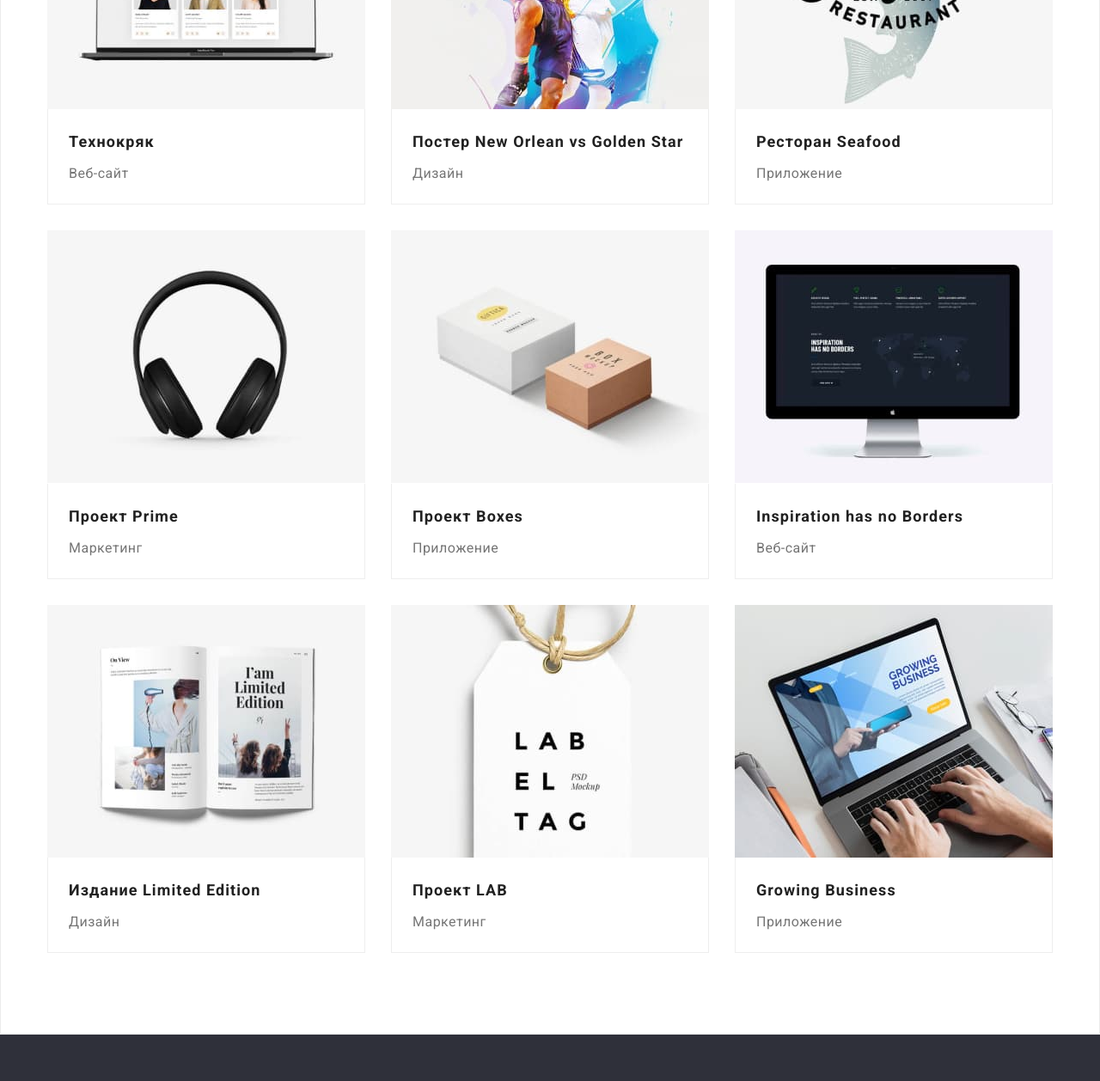
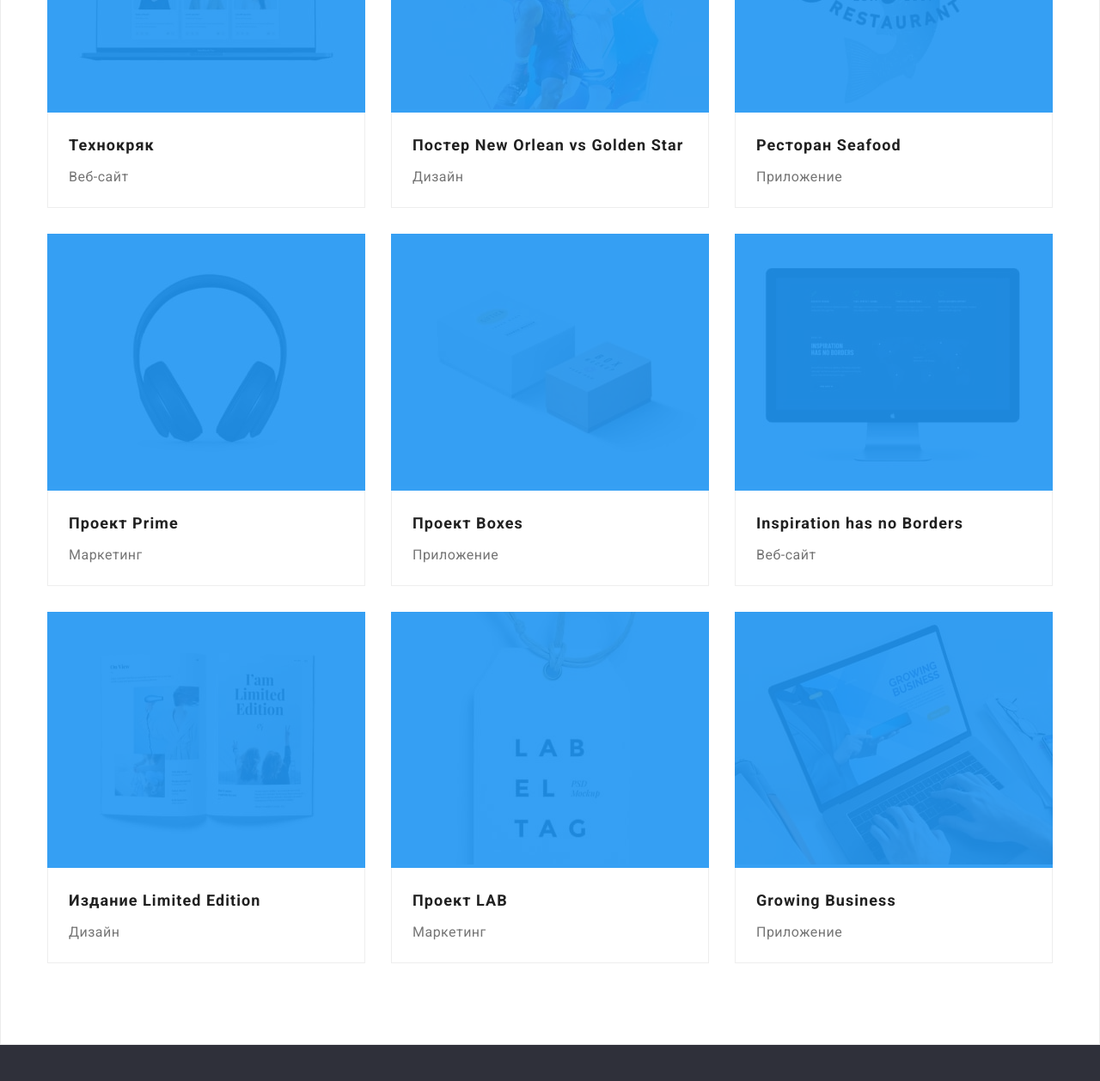
Before and after one commit to RostyslavSuprun/goit-markup-hw-05, a plain HTML site: page portfolio.html in a window 1280 px wide. Shown: the part 430-1688 px from the top of the page at 86% size. Drawn offline with nearby package versions, Linux system fonts and the light colour scheme.

Commit message:
img caption

```diff
--- a/css/styles.css
+++ b/css/styles.css
@@ -470,7 +470,7 @@ address {
   border: 1px solid #eeeeee;
   border-top: none;
   padding: 20px 24px;
-  margin-top: -4px;
+  margin-top: 0px;
 }
 .projects {
   margin-top: 0px;
@@ -626,3 +626,40 @@ address {
   box-shadow: 0px 1px 1px rgba(0, 0, 0, 0.12), 0px 4px 4px rgba(0, 0, 0, 0.06),
     1px 4px 6px rgba(0, 0, 0, 0.16);
 }
+/* =====overlay===== */
+.thumb {
+  position: relative;
+}
+.thumb::before {
+  content: "";
+  display: inline-block;
+  position: absolute;
+  width: 100%;
+  height: 100%;
+  background-color: var(--accent-color);
+  opacity: 0.9;
+}
+.img-box {
+  position: relative;
+}
+.img-description {
+  font-weight: 700;
+  font-size: 14px;
+  text-align: center;
+  letter-spacing: 0.03em;
+  text-transform: uppercase;
+  padding-top: 27px;
+  /* padding-bottom: 27px; */
+  margin-bottom: 0px;
+  margin-top: 0px;
+  background-color: rgba(47, 48, 58, 0.8);
+  color: #ffffff;
+
+  display: inline-block;
+  position: absolute;
+  bottom: 4px;
+  width: 100%;
+  height: 70px;
+}
+.preview:hover .project-image::before {
+}
--- a/portfolio.html
+++ b/portfolio.html
@@ -52,32 +52,32 @@
     <!--список сайтів-->
 
     <ul class="list project">
-        <li class="preview"><a class="project-image" href=""><img src="./images/technocrack.jpg" width="370" alt="website_technocrack">
-            <div class="card-border"><h3 class="projects">Технокряк</h3><p class="description">Веб-сайт</p></div></a>
+        <li class="preview"><a class="project-image" href=""><div class="thumb"><img src="./images/technocrack.jpg" width="370" alt="website_technocrack">
+           </div> <div class="card-border"><h3 class="projects">Технокряк</h3><p class="description">Веб-сайт</p></div></a>
         </li>
-        <li class="preview"><a class="project-image" href=""><img src="./images/poster_no_vs_gs.jpg" width="370" alt="poster_new_orlean_vs_golden_star">
-            <div class="card-border"><h3 class="projects">Постер New Orlean vs Golden Star</h3><p class="description">Дизайн</p></div></a>
+        <li class="preview"><a class="project-image" href=""><div class="thumb"><img src="./images/poster_no_vs_gs.jpg" width="370" alt="poster_new_orlean_vs_golden_star">
+           </div> <div class="card-border"><h3 class="projects">Постер New Orlean vs Golden Star</h3><p class="description">Дизайн</p></div></a>
         </li>
-        <li class="preview"><a class="project-image" href=""><img src="./images/restaurant_seafood.jpg" width="370" alt="app_restaurant_seafood">
-            <div class="card-border"><h3 class="projects">Ресторан Seafood</h3><p class="description">Приложение</p></div></a>
+        <li class="preview"><a class="project-image" href=""><div class="thumb"><img src="./images/restaurant_seafood.jpg" width="370" alt="app_restaurant_seafood">
+           </div> <div class="card-border"><h3 class="projects">Ресторан Seafood</h3><p class="description">Приложение</p></div></a>
         </li>
-        <li class="preview"><a class="project-image" href=""><img src="./images/project_prime.jpg" width="370" alt="marketing_project_prime">
-            <div class="card-border"><h3 class="projects">Проект Prime</h3><p class="description">Маркетинг</p></div></a>
+        <li class="preview"><a class="project-image" href=""><div class="thumb"><img src="./images/project_prime.jpg" width="370" alt="marketing_project_prime">
+          </div>  <div class="card-border"><h3 class="projects">Проект Prime</h3><p class="description">Маркетинг</p></div></a>
         </li>
-        <li class="preview"><a class="project-image" href=""><img src="./images/project_boxes.jpg" width="370" alt="app_project_boxes">
-            <div class="card-border"><h3 class="projects">Проект Boxes</h3><p class="description">Приложение</p></div></a>
+        <li class="preview"><a class="project-image" href=""><div class="thumb"><img src="./images/project_boxes.jpg" width="370" alt="app_project_boxes">
+           </div> <div class="card-border"><h3 class="projects">Проект Boxes</h3><p class="description">Приложение</p></div></a>
         </li>
-        <li class="preview"><a class="project-image" href=""><img src="./images/inspiration_has_no_borders.jpg" width="370" alt="website_inspiration_has_no_borders">
-            <div class="card-border"><h3 class="projects">Inspiration has no Borders</h3><p class="description">Веб-сайт</p></div></a>
+        <li class="preview"><a class="project-image" href=""><div class="thumb"><img src="./images/inspiration_has_no_borders.jpg" width="370" alt="website_inspiration_has_no_borders">
+           </div> <div class="card-border"><h3 class="projects">Inspiration has no Borders</h3><p class="description">Веб-сайт</p></div></a>
         </li>
-        <li class="preview"><a class="project-image" href=""><img src="./images/limited_edition.jpg" width="370" alt="edition_design_limited_edition">
-            <div class="card-border"><h3 class="projects">Издание Limited Edition</h3><p class="description">Дизайн</p></div></a>
+        <li class="preview"><a class="project-image" href=""><div class="thumb"><img src="./images/limited_edition.jpg" width="370" alt="edition_design_limited_edition">
+           </div> <div class="card-border"><h3 class="projects">Издание Limited Edition</h3><p class="description">Дизайн</p></div></a>
         </li>
-        <li class="preview"><a class="project-image" href=""><img src="./images/project_lab.jpg" width="370" alt="marketing_project_lab">
-            <div class="card-border"><h3 class="projects">Проект LAB</h3><p class="description">Маркетинг</p></div></a>
+        <li class="preview"><a class="project-image" href=""><div class="thumb"><img src="./images/project_lab.jpg" width="370" alt="marketing_project_lab">
+           </div> <div class="card-border"><h3 class="projects">Проект LAB</h3><p class="description">Маркетинг</p></div></a>
         </li>
-        <li class="preview"><a class="project-image" href=""><img src="./images/growing_business.jpg" width="370" alt="app_growing_business">
-            <div class="card-border"><h3 class="projects">Growing Business</h3><p class="description">Приложение</p></div></a>
+        <li class="preview"><a class="project-image" href=""><div class="thumb"><img src="./images/growing_business.jpg" width="370" alt="app_growing_business">
+           </div> <div class="card-border"><h3 class="projects">Growing Business</h3><p class="description">Приложение</p></div></a>
         </li>
     </ul>
     </div>
```
Also changed, not shown: index.html (+3 -3 lines).
